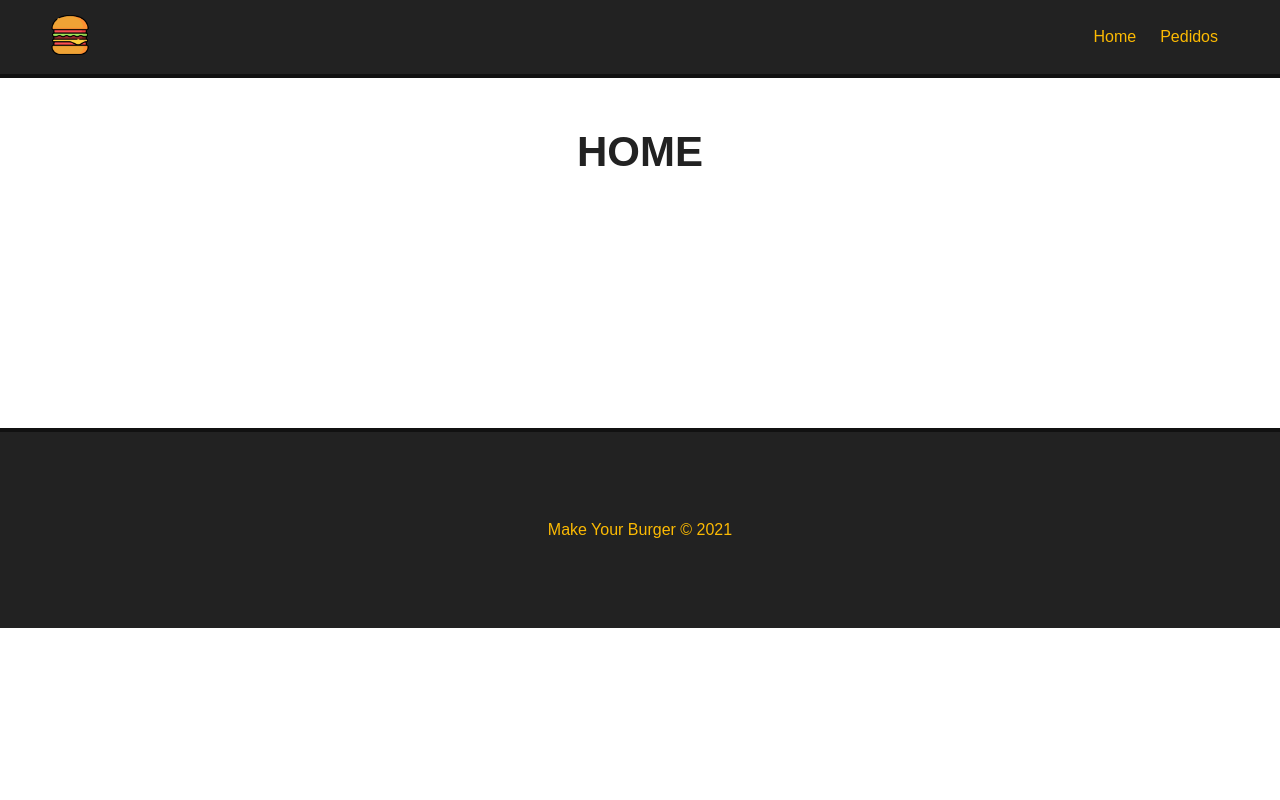
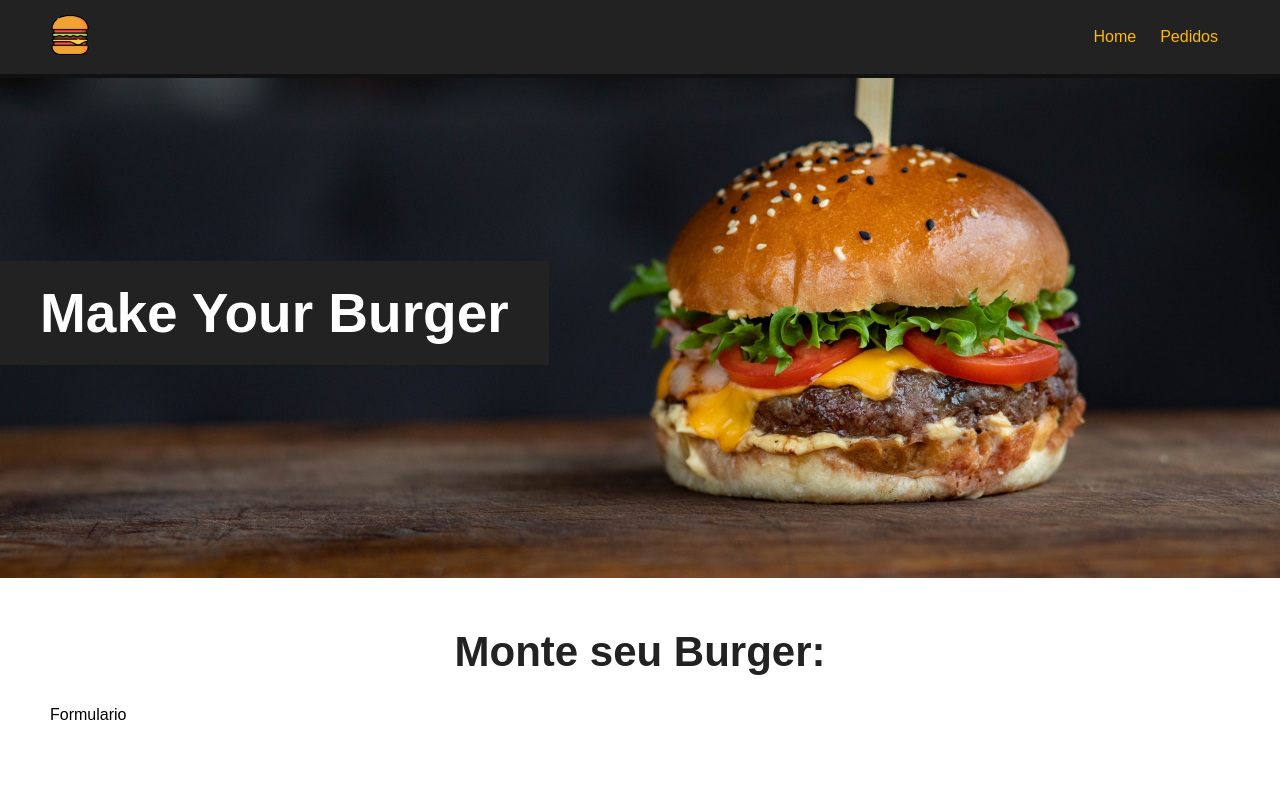
Before and after one commit to AndersonKardek/makeBuger, a Vue app: page / in a window 1280 px wide. Shown: the top 800 px of the page. Built offline with nearby package versions, Linux system fonts and the light colour scheme.

Commit message:
Aula 23: Criando Banner da Home

```diff
--- /dev/null
+++ b/src/components/Banner.vue
@@ -0,0 +1,31 @@
+<template>
+  <div id="main-banner">
+    <h1>Make Your Burger</h1>
+  </div>
+</template>
+
+<script>
+export default {
+  name: "Banner",
+};
+</script>
+
+<style scoped>
+#main-banner {
+  background-image: url("/img/burger.jpg");
+  background-position: 0 -250px;
+  background-size: cover;
+  height: 500px;
+  display: flex;
+  align-items: center;
+  justify-content: flex-start;
+}
+
+#main-banner h1 {
+  color: #fff;
+  text-align: center;
+  font-size: 55px;
+  background-color: #222;
+  padding: 20px 40px;
+}
+</style>
--- a/src/components/Footer.vue
+++ b/src/components/Footer.vue
@@ -12,7 +12,7 @@
 
 <style scoped>
 #footer {
-  height: 200px;
+  height: 100px;
   background-color: #222;
   border-top: 4px solid #111;
   color: #fcba03;
--- a/src/views/Home.vue
+++ b/src/views/Home.vue
@@ -1,14 +1,21 @@
 <template>
-  <div class="main-container">
-    <h1>HOME</h1>
+  <div>
+    <Banner />
+    <div class="main-container">
+      <h1>Monte seu Burger:</h1>
+      <p>Formulario</p>
+    </div>
   </div>
 </template>
 
 <script>
-// @ is an alias to /src
+import Banner from "../components/Banner.vue";
 
 export default {
   name: "Home",
-  components: {},
+
+  components: {
+    Banner,
+  },
 };
 </script>
```
